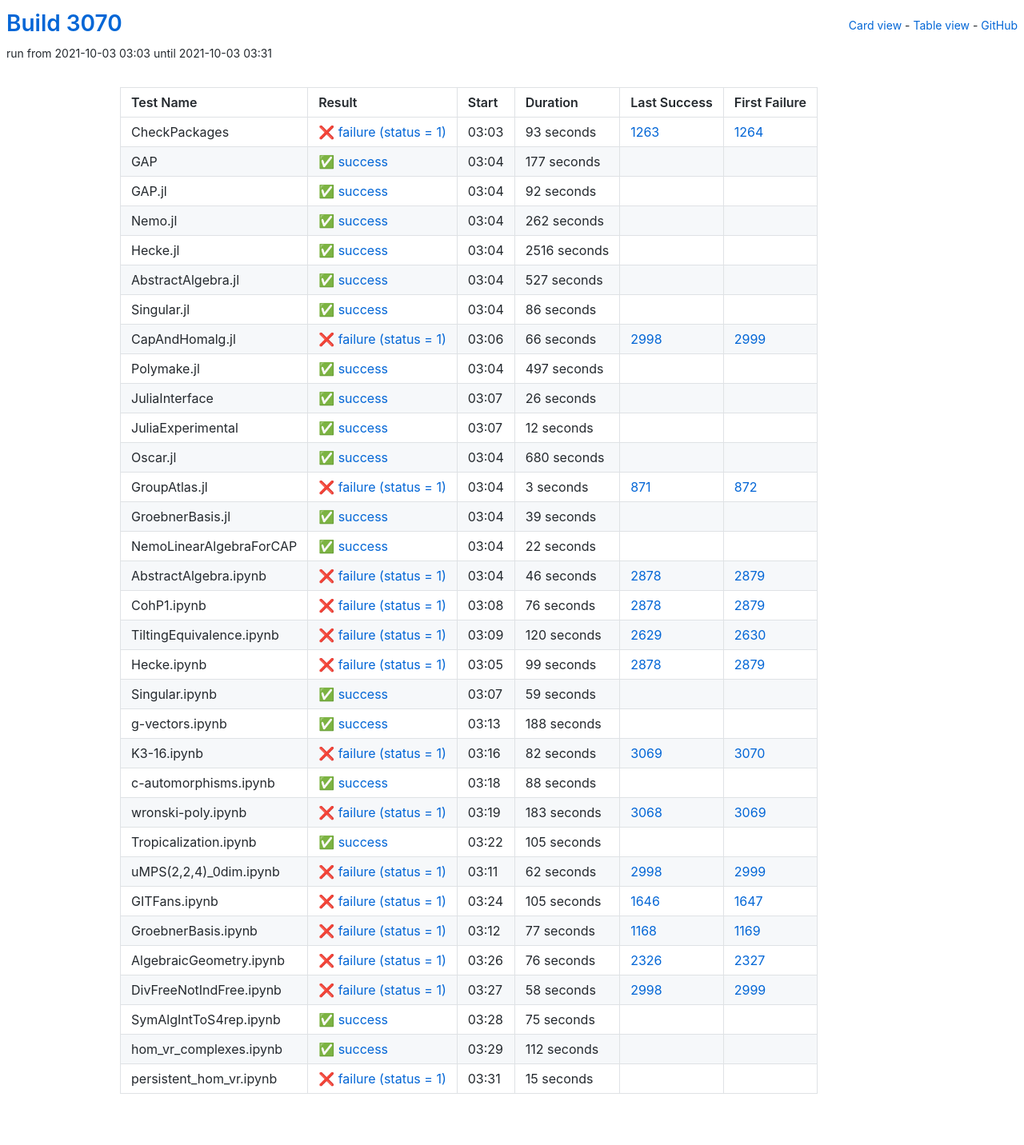
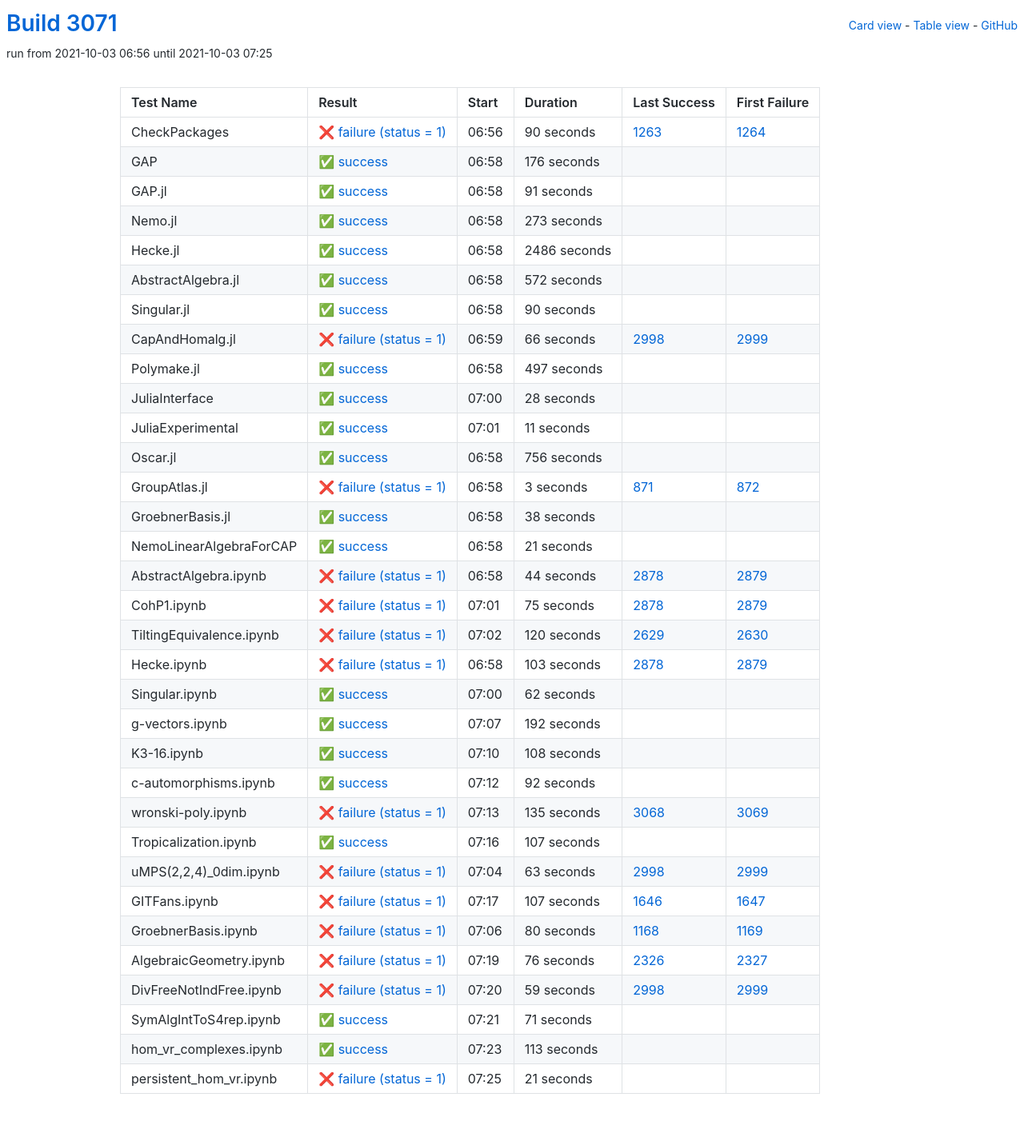
Before and after one commit to oscar-system/oscar-ci-status-stable, a Jekyll site: the page built from table.html, in a window 1280 px wide. Shown: the whole page at 80% size. Built offline with Jekyll 4.4.1, drawn with Linux system fonts in a browser that asks for light colours.

Commit message:
Build #3071

```diff
--- a/_data/ci.yml
+++ b/_data/ci.yml
@@ -1,6 +1,6 @@
 ---
-build: 3070
-build_url: https://oscarci.mathematik.uni-kl.de/job/oscar-stable/3070/
+build: 3071
+build_url: https://oscarci.mathematik.uni-kl.de/job/oscar-stable/3071/
 job: oscar-stable
 organization: oscar-system
 repo: oscar-ci-status-stable
@@ -8,92 +8,92 @@ repourl: https://github.com/oscar-system/oscar-ci-status-stable
 tests:
 - name: CheckPackages
   id: checkpackages
-  log: https://oscarci.mathematik.uni-kl.de/job/oscar-stable/3070/artifact/logs/build-3070/CheckPackages.log
-  start: 2021-10-03 03:03
+  log: https://oscarci.mathematik.uni-kl.de/job/oscar-stable/3071/artifact/logs/build-3071/CheckPackages.log
+  start: 2021-10-03 06:56
   success: false
   exitcode: 1
   status: failure
-  duration: 93
+  duration: 90
   last_success: 1263
   last_success_url: https://oscarci.mathematik.uni-kl.de/job/oscar-stable/1263/
   first_failure: 1264
   first_failure_url: https://oscarci.mathematik.uni-kl.de/job/oscar-stable/1264/
 - name: GAP
   id: gap
-  log: https://oscarci.mathematik.uni-kl.de/job/oscar-stable/3070/artifact/logs/build-3070/GAP.log
-  start: 2021-10-03 03:04
+  log: https://oscarci.mathematik.uni-kl.de/job/oscar-stable/3071/artifact/logs/build-3071/GAP.log
+  start: 2021-10-03 06:58
   success: true
   exitcode: 0
   status: success
-  duration: 177
+  duration: 176
   last_success: false
   last_success_url:
   first_failure: false
   first_failure_url:
 - name: GAP.jl
   id: gap-jl
-  log: https://oscarci.mathematik.uni-kl.de/job/oscar-stable/3070/artifact/logs/build-3070/GAP.jl.log
-  start: 2021-10-03 03:04
+  log: https://oscarci.mathematik.uni-kl.de/job/oscar-stable/3071/artifact/logs/build-3071/GAP.jl.log
+  start: 2021-10-03 06:58
   success: true
   exitcode: 0
   status: success
-  duration: 92
+  duration: 91
   last_success: false
   last_success_url:
   first_failure: false
   first_failure_url:
 - name: Nemo.jl
   id: nemo-jl
-  log: https://oscarci.mathematik.uni-kl.de/job/oscar-stable/3070/artifact/logs/build-3070/Nemo.jl.log
-  start: 2021-10-03 03:04
+  log: https://oscarci.mathematik.uni-kl.de/job/oscar-stable/3071/artifact/logs/build-3071/Nemo.jl.log
+  start: 2021-10-03 06:58
   success: true
   exitcode: 0
   status: success
-  duration: 262
+  duration: 273
   last_success: false
   last_success_url:
   first_failure: false
   first_failure_url:
 - name: Hecke.jl
   id: hecke-jl
-  log: https://oscarci.mathematik.uni-kl.de/job/oscar-stable/3070/artifact/logs/build-3070/Hecke.jl.log
-  start: 2021-10-03 03:04
+  log: https://oscarci.mathematik.uni-kl.de/job/oscar-stable/3071/artifact/logs/build-3071/Hecke.jl.log
+  start: 2021-10-03 06:58
   success: true
   exitcode: 0
   status: success
-  duration: 2516
+  duration: 2486
   last_success: false
   last_success_url:
   first_failure: false
   first_failure_url:
 - name: AbstractAlgebra.jl
   id: abstractalgebra-jl
-  log: https://oscarci.mathematik.uni-kl.de/job/oscar-stable/3070/artifact/logs/build-3070/AbstractAlgebra.jl.log
-  start: 2021-10-03 03:04
+  log: https://oscarci.mathematik.uni-kl.de/job/oscar-stable/3071/artifact/logs/build-3071/AbstractAlgebra.jl.log
+  start: 2021-10-03 06:58
   success: true
   exitcode: 0
   status: success
-  duration: 527
+  duration: 572
   last_success: false
   last_success_url:
   first_failure: false
   first_failure_url:
 - name: Singular.jl
   id: singular-jl
-  log: https://oscarci.mathematik.uni-kl.de/job/oscar-stable/3070/artifact/logs/build-3070/Singular.jl.log
-  start: 2021-10-03 03:04
+  log: https://oscarci.mathematik.uni-kl.de/job/oscar-stable/3071/artifact/logs/build-3071/Singular.jl.log
+  start: 2021-10-03 06:58
   success: true
   exitcode: 0
   status: success
-  duration: 86
+  duration: 90
   last_success: false
   last_success_url:
   first_failure: false
   first_failure_url:
 - name: CapAndHomalg.jl
   id: capandhomalg-jl
-  log: https://oscarci.mathematik.uni-kl.de/job/oscar-stable/3070/artifact/logs/build-3070/CapAndHomalg.jl.log
-  start: 2021-10-03 03:06
+  log: https://oscarci.mathematik.uni-kl.de/job/oscar-stable/3071/artifact/logs/build-3071/CapAndHomalg.jl.log
+  start: 2021-10-03 06:59
   success: false
   exitcode: 1
   status: failure
@@ -104,8 +104,8 @@ tests:
   first_failure_url: https://oscarci.mathematik.uni-kl.de/job/oscar-stable/2999/
 - name: Polymake.jl
   id: polymake-jl
-  log: https://oscarci.mathematik.uni-kl.de/job/oscar-stable/3070/artifact/logs/build-3070/Polymake.jl.log
-  start: 2021-10-03 03:04
+  log: https://oscarci.mathematik.uni-kl.de/job/oscar-stable/3071/artifact/logs/build-3071/Polymake.jl.log
+  start: 2021-10-03 06:58
   success: true
   exitcode: 0
   status: success
@@ -116,44 +116,44 @@ tests:
   first_failure_url:
 - name: JuliaInterface
   id: juliainterface
-  log: https://oscarci.mathematik.uni-kl.de/job/oscar-stable/3070/artifact/logs/build-3070/JuliaInterface.log
-  start: 2021-10-03 03:07
+  log: https://oscarci.mathematik.uni-kl.de/job/oscar-stable/3071/artifact/logs/build-3071/JuliaInterface.log
+  start: 2021-10-03 07:00
   success: true
   exitcode: 0
   status: success
-  duration: 26
+  duration: 28
   last_success: false
   last_success_url:
   first_failure: false
   first_failure_url:
 - name: JuliaExperimental
   id: juliaexperimental
-  log: https://oscarci.mathematik.uni-kl.de/job/oscar-stable/3070/artifact/logs/build-3070/JuliaExperimental.log
-  start: 2021-10-03 03:07
+  log: https://oscarci.mathematik.uni-kl.de/job/oscar-stable/3071/artifact/logs/build-3071/JuliaExperimental.log
+  start: 2021-10-03 07:01
   success: true
   exitcode: 0
   status: success
-  duration: 12
+  duration: 11
   last_success: false
   last_success_url:
   first_failure: false
   first_failure_url:
 - name: Oscar.jl
   id: oscar-jl
-  log: https://oscarci.mathematik.uni-kl.de/job/oscar-stable/3070/artifact/logs/build-3070/Oscar.jl.log
-  start: 2021-10-03 03:04
+  log: https://oscarci.mathematik.uni-kl.de/job/oscar-stable/3071/artifact/logs/build-3071/Oscar.jl.log
+  start: 2021-10-03 06:58
   success: true
   exitcode: 0
   status: success
-  duration: 680
+  duration: 756
   last_success: false
   last_success_url:
   first_failure: false
   first_failure_url:
 - name: GroupAtlas.jl
   id: groupatlas-jl
-  log: https://oscarci.mathematik.uni-kl.de/job/oscar-stable/3070/artifact/logs/build-3070/GroupAtlas.jl.log
-  start: 2021-10-03 03:04
+  log: https://oscarci.mathematik.uni-kl.de/job/oscar-stable/3071/artifact/logs/build-3071/GroupAtlas.jl.log
+  start: 2021-10-03 06:58
   success: false
   exitcode: 1
   status: failure
@@ -164,56 +164,56 @@ tests:
   first_failure_url: https://oscarci.mathematik.uni-kl.de/job/oscar-stable/872/
 - name: GroebnerBasis.jl
   id: groebnerbasis-jl
-  log: https://oscarci.mathematik.uni-kl.de/job/oscar-stable/3070/artifact/logs/build-3070/GroebnerBasis.jl.log
-  start: 2021-10-03 03:04
+  log: https://oscarci.mathematik.uni-kl.de/job/oscar-stable/3071/artifact/logs/build-3071/GroebnerBasis.jl.log
+  start: 2021-10-03 06:58
   success: true
   exitcode: 0
   status: success
-  duration: 39
+  duration: 38
   last_success: false
   last_success_url:
   first_failure: false
   first_failure_url:
 - name: NemoLinearAlgebraForCAP
   id: nemolinearalgebraforcap
-  log: https://oscarci.mathematik.uni-kl.de/job/oscar-stable/3070/artifact/logs/build-3070/NemoLinearAlgebraForCAP.log
-  start: 2021-10-03 03:04
+  log: https://oscarci.mathematik.uni-kl.de/job/oscar-stable/3071/artifact/logs/build-3071/NemoLinearAlgebraForCAP.log
+  start: 2021-10-03 06:58
   success: true
   exitcode: 0
   status: success
-  duration: 22
+  duration: 21
   last_success: false
   last_success_url:
   first_failure: false
   first_failure_url:
 - name: AbstractAlgebra.ipynb
   id: abstractalgebra-ipynb
-  log: https://oscarci.mathematik.uni-kl.de/job/oscar-stable/3070/artifact/logs/build-3070/AbstractAlgebra.ipynb.log
-  start: 2021-10-03 03:04
+  log: https://oscarci.mathematik.uni-kl.de/job/oscar-stable/3071/artifact/logs/build-3071/AbstractAlgebra.ipynb.log
+  start: 2021-10-03 06:58
   success: false
   exitcode: 1
   status: failure
-  duration: 46
+  duration: 44
   last_success: 2878
   last_success_url: https://oscarci.mathematik.uni-kl.de/job/oscar-stable/2878/
   first_failure: 2879
   first_failure_url: https://oscarci.mathematik.uni-kl.de/job/oscar-stable/2879/
 - name: CohP1.ipynb
   id: cohp1-ipynb
-  log: https://oscarci.mathematik.uni-kl.de/job/oscar-stable/3070/artifact/logs/build-3070/CohP1.ipynb.log
-  start: 2021-10-03 03:08
+  log: https://oscarci.mathematik.uni-kl.de/job/oscar-stable/3071/artifact/logs/build-3071/CohP1.ipynb.log
+  start: 2021-10-03 07:01
   success: false
   exitcode: 1
   status: failure
-  duration: 76
+  duration: 75
   last_success: 2878
   last_success_url: https://oscarci.mathematik.uni-kl.de/job/oscar-stable/2878/
   first_failure: 2879
   first_failure_url: https://oscarci.mathematik.uni-kl.de/job/oscar-stable/2879/
 - name: TiltingEquivalence.ipynb
   id: tiltingequivalence-ipynb
-  log: https://oscarci.mathematik.uni-kl.de/job/oscar-stable/3070/artifact/logs/build-3070/TiltingEquivalence.ipynb.log
-  start: 2021-10-03 03:09
+  log: https://oscarci.mathematik.uni-kl.de/job/oscar-stable/3071/artifact/logs/build-3071/TiltingEquivalence.ipynb.log
+  start: 2021-10-03 07:02
   success: false
   exitcode: 1
   status: failure
@@ -224,128 +224,128 @@ tests:
   first_failure_url: https://oscarci.mathematik.uni-kl.de/job/oscar-stable/2630/
 - name: Hecke.ipynb
   id: hecke-ipynb
-  log: https://oscarci.mathematik.uni-kl.de/job/oscar-stable/3070/artifact/logs/build-3070/Hecke.ipynb.log
-  start: 2021-10-03 03:05
+  log: https://oscarci.mathematik.uni-kl.de/job/oscar-stable/3071/artifact/logs/build-3071/Hecke.ipynb.log
+  start: 2021-10-03 06:58
   success: false
   exitcode: 1
   status: failure
-  duration: 99
+  duration: 103
   last_success: 2878
   last_success_url: https://oscarci.mathematik.uni-kl.de/job/oscar-stable/2878/
   first_failure: 2879
   first_failure_url: https://oscarci.mathematik.uni-kl.de/job/oscar-stable/2879/
 - name: Singular.ipynb
   id: singular-ipynb
-  log: https://oscarci.mathematik.uni-kl.de/job/oscar-stable/3070/artifact/logs/build-3070/Singular.ipynb.log
-  start: 2021-10-03 03:07
+  log: https://oscarci.mathematik.uni-kl.de/job/oscar-stable/3071/artifact/logs/build-3071/Singular.ipynb.log
+  start: 2021-10-03 07:00
   success: true
   exitcode: 0
   status: success
-  duration: 59
+  duration: 62
   last_success: false
   last_success_url:
   first_failure: false
   first_failure_url:
 - name: g-vectors.ipynb
   id: g-vectors-ipynb
-  log: https://oscarci.mathematik.uni-kl.de/job/oscar-stable/3070/artifact/logs/build-3070/g-vectors.ipynb.log
-  start: 2021-10-03 03:13
+  log: https://oscarci.mathematik.uni-kl.de/job/oscar-stable/3071/artifact/logs/build-3071/g-vectors.ipynb.log
+  start: 2021-10-03 07:07
   success: true
   exitcode: 0
   status: success
-  duration: 188
+  duration: 192
   last_success: false
   last_success_url:
   first_failure: false
   first_failure_url:
 - name: K3-16.ipynb
   id: k3-16-ipynb
-  log: https://oscarci.mathematik.uni-kl.de/job/oscar-stable/3070/artifact/logs/build-3070/K3-16.ipynb.log
-  start: 2021-10-03 03:16
-  success: false
-  exitcode: 1
-  status: failure
-  duration: 82
-  last_success: 3069
-  last_success_url: https://oscarci.mathematik.uni-kl.de/job/oscar-stable/3069/
-  first_failure: 3070
-  first_failure_url: https://oscarci.mathematik.uni-kl.de/job/oscar-stable/3070/
-- name: c-automorphisms.ipynb
-  id: c-automorphisms-ipynb
-  log: https://oscarci.mathematik.uni-kl.de/job/oscar-stable/3070/artifact/logs/build-3070/c-automorphisms.ipynb.log
-  start: 2021-10-03 03:18
+  log: https://oscarci.mathematik.uni-kl.de/job/oscar-stable/3071/artifact/logs/build-3071/K3-16.ipynb.log
+  start: 2021-10-03 07:10
   success: true
   exitcode: 0
   status: success
-  duration: 88
+  duration: 108
+  last_success: false
+  last_success_url:
+  first_failure: false
+  first_failure_url:
+- name: c-automorphisms.ipynb
+  id: c-automorphisms-ipynb
+  log: https://oscarci.mathematik.uni-kl.de/job/oscar-stable/3071/artifact/logs/build-3071/c-automorphisms.ipynb.log
+  start: 2021-10-03 07:12
+  success: true
+  exitcode: 0
+  status: success
+  duration: 92
   last_success: false
   last_success_url:
   first_failure: false
   first_failure_url:
 - name: wronski-poly.ipynb
   id: wronski-poly-ipynb
-  log: https://oscarci.mathematik.uni-kl.de/job/oscar-stable/3070/artifact/logs/build-3070/wronski-poly.ipynb.log
-  start: 2021-10-03 03:19
+  log: https://oscarci.mathematik.uni-kl.de/job/oscar-stable/3071/artifact/logs/build-3071/wronski-poly.ipynb.log
+  start: 2021-10-03 07:13
   success: false
   exitcode: 1
   status: failure
-  duration: 183
+  duration: 135
   last_success: 3068
   last_success_url: https://oscarci.mathematik.uni-kl.de/job/oscar-stable/3068/
   first_failure: 3069
   first_failure_url: https://oscarci.mathematik.uni-kl.de/job/oscar-stable/3069/
 - name: Tropicalization.ipynb
   id: tropicalization-ipynb
-  log: https://oscarci.mathematik.uni-kl.de/job/oscar-stable/3070/artifact/logs/build-3070/Tropicalization.ipynb.log
-  start: 2021-10-03 03:22
+  log: https://oscarci.mathematik.uni-kl.de/job/oscar-stable/3071/artifact/logs/build-3071/Tropicalization.ipynb.log
+  start: 2021-10-03 07:16
   success: true
   exitcode: 0
   status: success
-  duration: 105
+  duration: 107
   last_success: false
   last_success_url:
   first_failure: false
   first_failure_url:
 - name: uMPS(2,2,4)_0dim.ipynb
   id: umps-2-2-4-0dim-ipynb
-  log: https://oscarci.mathematik.uni-kl.de/job/oscar-stable/3070/artifact/logs/build-3070/uMPS-2-2-4-_0dim.ipynb.log
-  start: 2021-10-03 03:11
+  log: https://oscarci.mathematik.uni-kl.de/job/oscar-stable/3071/artifact/logs/build-3071/uMPS-2-2-4-_0dim.ipynb.log
+  start: 2021-10-03 07:04
   success: false
   exitcode: 1
   status: failure
-  duration: 62
+  duration: 63
   last_success: 2998
   last_success_url: https://oscarci.mathematik.uni-kl.de/job/oscar-stable/2998/
   first_failure: 2999
   first_failure_url: https://oscarci.mathematik.uni-kl.de/job/oscar-stable/2999/
 - name: GITFans.ipynb
   id: gitfans-ipynb
-  log: https://oscarci.mathematik.uni-kl.de/job/oscar-stable/3070/artifact/logs/build-3070/GITFans.ipynb.log
-  start: 2021-10-03 03:24
+  log: https://oscarci.mathematik.uni-kl.de/job/oscar-stable/3071/artifact/logs/build-3071/GITFans.ipynb.log
+  start: 2021-10-03 07:17
   success: false
   exitcode: 1
   status: failure
-  duration: 105
+  duration: 107
   last_success: 1646
   last_success_url: https://oscarci.mathematik.uni-kl.de/job/oscar-stable/1646/
   first_failure: 1647
   first_failure_url: https://oscarci.mathematik.uni-kl.de/job/oscar-stable/1647/
 - name: GroebnerBasis.ipynb
   id: groebnerbasis-ipynb
-  log: https://oscarci.mathematik.uni-kl.de/job/oscar-stable/3070/artifact/logs/build-3070/GroebnerBasis.ipynb.log
-  start: 2021-10-03 03:12
+  log: https://oscarci.mathematik.uni-kl.de/job/oscar-stable/3071/artifact/logs/build-3071/GroebnerBasis.ipynb.log
+  start: 2021-10-03 07:06
   success: false
   exitcode: 1
   status: failure
-  duration: 77
+  duration: 80
   last_success: 1168
   last_success_url: https://oscarci.mathematik.uni-kl.de/job/oscar-stable/1168/
   first_failure: 1169
   first_failure_url: https://oscarci.mathematik.uni-kl.de/job/oscar-stable/1169/
 - name: AlgebraicGeometry.ipynb
   id: algebraicgeometry-ipynb
-  log: https://oscarci.mathematik.uni-kl.de/job/oscar-stable/3070/artifact/logs/build-3070/AlgebraicGeometry.ipynb.log
-  start: 2021-10-03 03:26
+  log: https://oscarci.mathematik.uni-kl.de/job/oscar-stable/3071/artifact/logs/build-3071/AlgebraicGeometry.ipynb.log
+  start: 2021-10-03 07:19
   success: false
   exitcode: 1
   status: failure
@@ -356,48 +356,48 @@ tests:
   first_failure_url: https://oscarci.mathematik.uni-kl.de/job/oscar-stable/2327/
 - name: DivFreeNotIndFree.ipynb
   id: divfreenotindfree-ipynb
-  log: https://oscarci.mathematik.uni-kl.de/job/oscar-stable/3070/artifact/logs/build-3070/DivFreeNotIndFree.ipynb.log
-  start: 2021-10-03 03:27
+  log: https://oscarci.mathematik.uni-kl.de/job/oscar-stable/3071/artifact/logs/build-3071/DivFreeNotIndFree.ipynb.log
+  start: 2021-10-03 07:20
   success: false
   exitcode: 1
   status: failure
-  duration: 58
+  duration: 59
   last_success: 2998
   last_success_url: https://oscarci.mathematik.uni-kl.de/job/oscar-stable/2998/
   first_failure: 2999
   first_failure_url: https://oscarci.mathematik.uni-kl.de/job/oscar-stable/2999/
 - name: SymAlgIntToS4rep.ipynb
   id: symalginttos4rep-ipynb
-  log: https://oscarci.mathematik.uni-kl.de/job/oscar-stable/3070/artifact/logs/build-3070/SymAlgIntToS4rep.ipynb.log
-  start: 2021-10-03 03:28
+  log: https://oscarci.mathematik.uni-kl.de/job/oscar-stable/3071/artifact/logs/build-3071/SymAlgIntToS4rep.ipynb.log
+  start: 2021-10-03 07:21
   success: true
   exitcode: 0
   status: success
-  duration: 75
+  duration: 71
   last_success: false
   last_success_url:
   first_failure: false
   first_failure_url:
 - name: hom_vr_complexes.ipynb
   id: hom-vr-complexes-ipynb
-  log: https://oscarci.mathematik.uni-kl.de/job/oscar-stable/3070/artifact/logs/build-3070/hom_vr_complexes.ipynb.log
-  start: 2021-10-03 03:29
+  log: https://oscarci.mathematik.uni-kl.de/job/oscar-stable/3071/artifact/logs/build-3071/hom_vr_complexes.ipynb.log
+  start: 2021-10-03 07:23
   success: true
   exitcode: 0
   status: success
-  duration: 112
+  duration: 113
   last_success: false
   last_success_url:
   first_failure: false
   first_failure_url:
 - name: persistent_hom_vr.ipynb
   id: persistent-hom-vr-ipynb
-  log: https://oscarci.mathematik.uni-kl.de/job/oscar-stable/3070/artifact/logs/build-3070/persistent_hom_vr.ipynb.log
-  start: 2021-10-03 03:31
+  log: https://oscarci.mathematik.uni-kl.de/job/oscar-stable/3071/artifact/logs/build-3071/persistent_hom_vr.ipynb.log
+  start: 2021-10-03 07:25
   success: false
   exitcode: 1
   status: failure
-  duration: 15
+  duration: 21
   last_success: false
   last_success_url:
   first_failure: false
```
Also changed, not shown: README.md.
